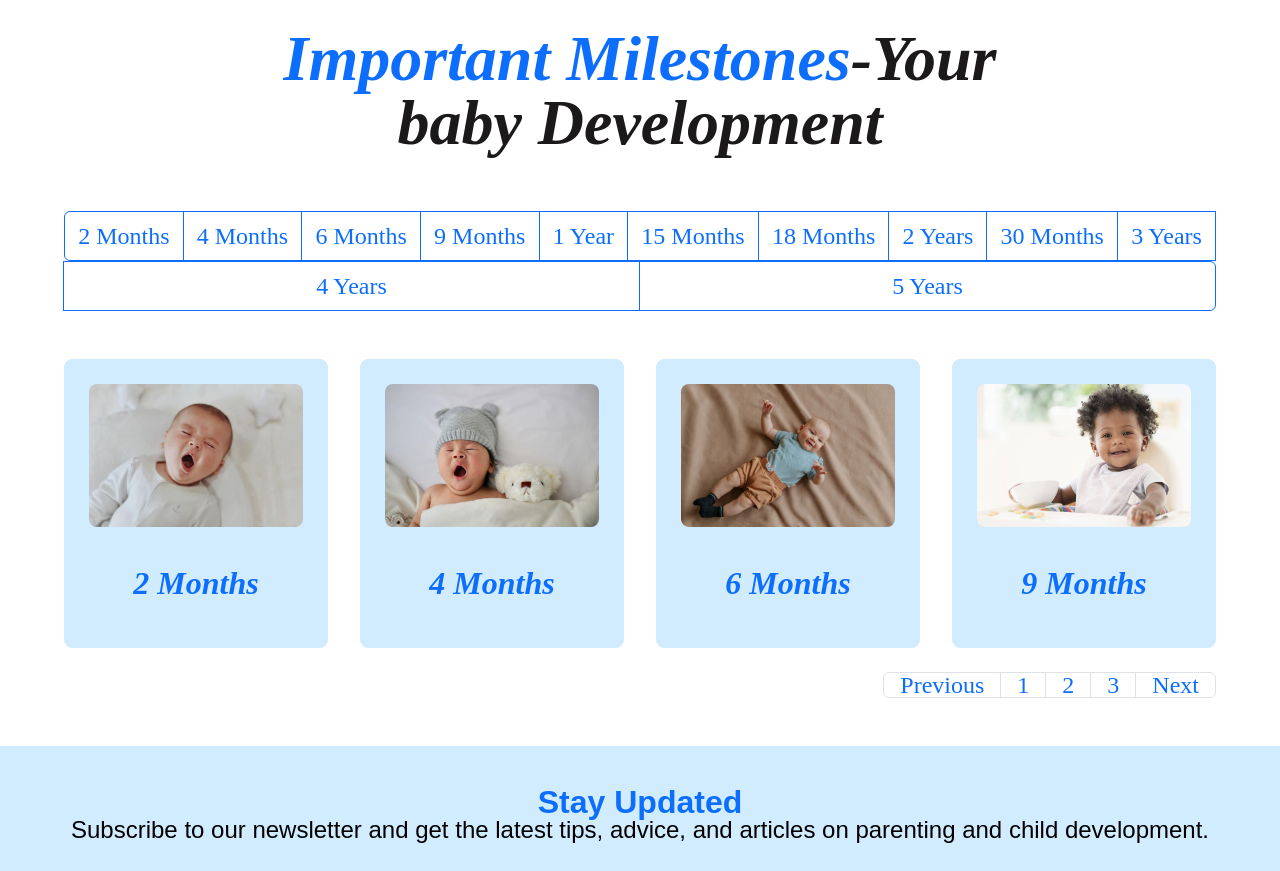
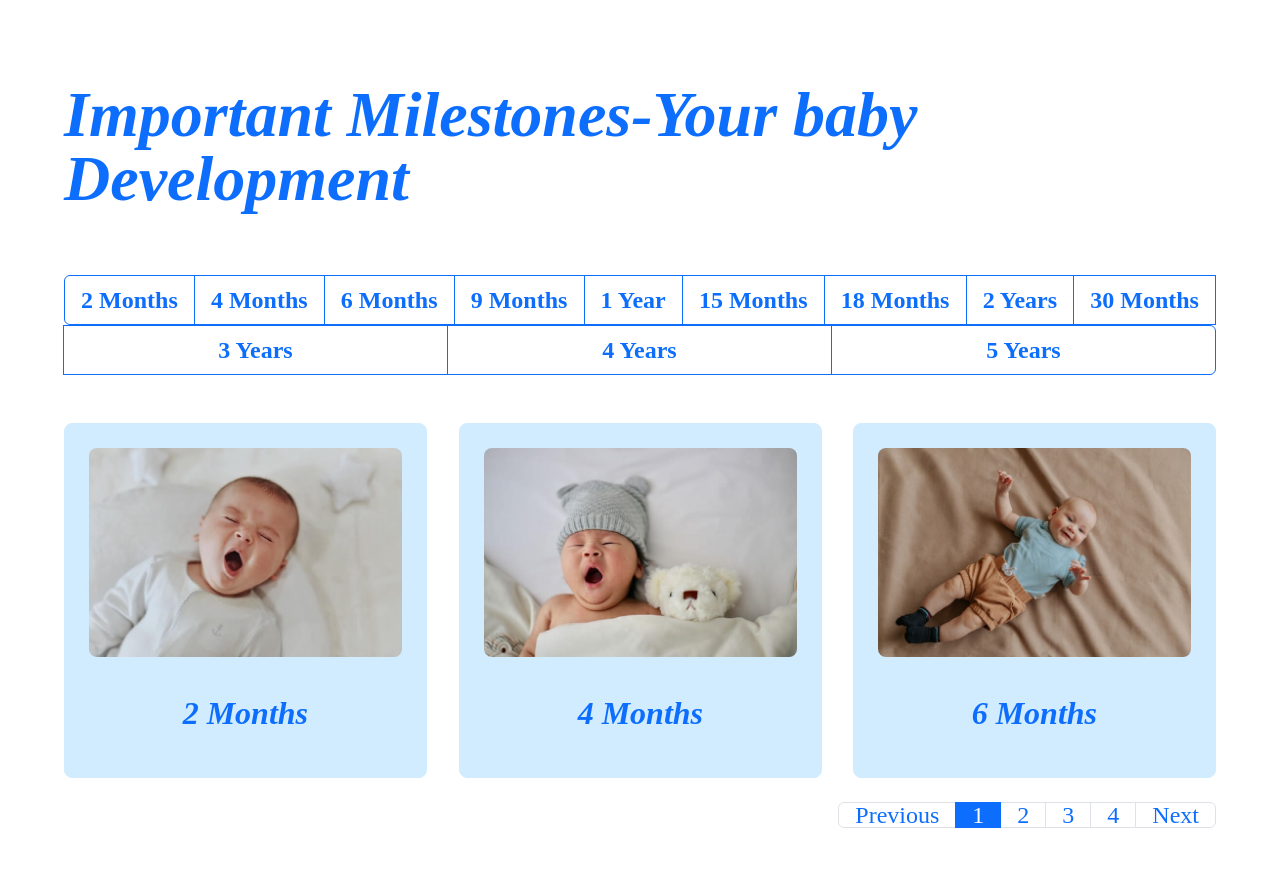
Before and after one commit to Miranda-K12/GrowGuide-Website, a website with bundled scripts: page index.html in a window 1280 px wide. Shown: the part 1581-2452 px from the top of the page. Built offline with nearby package versions, Linux system fonts and the light colour scheme.

Commit message:
update Pagination

```diff
--- a/css/general.css
+++ b/css/general.css
@@ -74,9 +74,8 @@ body {
   margin-bottom: var(--spacing-lg);
   font-weight: var(--font-weight-bold);
   font-style: italic;
-}
-.gradient-title {
   color: var(--color-primary);
+  margin-bottom: var(--spacing-xxl);
 }
 
 .section__subtitle {
--- a/css/layout/activities.css
+++ b/css/layout/activities.css
@@ -6,7 +6,7 @@
   display: flex;
   justify-content: space-between;
   align-items: center;
-  margin-bottom: 2rem;
+
   color: var(--color-primary);
 }
 
@@ -65,7 +65,7 @@
 .activity-card img {
   width: 100%;
   border-radius: var(--radius-md);
-  height: 20rem;
+  height: 25rem;
   object-fit: cover;
   margin-bottom: var(--spacing-sm);
 }
--- a/css/layout/milestones.css
+++ b/css/layout/milestones.css
@@ -1,27 +1,19 @@
-.milestones-section {
-  display: flex;
-  justify-content: center;
-  align-items: center;
-  flex-direction: column;
-  margin: 0 auto;
-  text-align: center;
-  width: 70%;
-  padding: 1.5rem;
-  text-align: center;
+.milestones-section__title {
+  color: var(--color-primary);
 }
-
 .milestones-section__description {
   font-size: var(--font-size-lg);
 }
 .milestones-section__cards {
   margin-top: 3rem;
   display: grid;
-  grid-template-columns: repeat(4, 1fr);
+  grid-template-columns: repeat(3, 1fr);
   gap: var(--spacing-lg);
 }
 
 .btn-outline-primary {
   font-size: var(--font-size-lg);
+  font-weight: var(--font-weight-medium);
 }
 .btn-outline-primary:hover {
   background-color: var(--color-light-blue);
@@ -108,7 +100,6 @@
 .back-button {
   font-size: var(--font-size-lg);
   font-weight: var(--font-weight-bold);
-
   position: absolute;
   bottom: var(--spacing-xxl);
   right: var(--spacing-xxl);
@@ -126,3 +117,15 @@
 .img-animation {
   animation: zooming 0.8s ease-out forwards;
 }
+
+@media (max-width: 768px) {
+  .milestones-section__cards {
+    grid-template-columns: repeat(2, 1fr);
+  }
+}
+
+@media (max-width: 480px) {
+  .milestones-section__cards {
+    grid-template-columns: 1fr;
+  }
+}
--- a/css/styles.css
+++ b/css/styles.css
@@ -3,5 +3,5 @@
 @import url("./layout/hero.css");
 @import url("./layout/activities.css");
 @import url("./layout/milestones.css");
-@import url("./layout/faqs.css");
+
 @import url("./layout/footer.css");
--- a/index.html
+++ b/index.html
@@ -27,7 +27,7 @@
   <body>
     <header class="header">
       <div class="header__logo">
-        <img src="./images/logo.png" alt="logo" />
+        <a href="./index.html"> <img src="./images/logo.png" alt="logo" /></a>
       </div>
 
       <nav class="nav" aria-label="milestones-info">
@@ -253,12 +253,9 @@
       </section>
 
       <section class="milestones__section section" id="milestone-tracker">
-        <div class="milestones-section">
-          <h1 class="milestones-section__title section__title">
-            <span class="gradient-title">Important Milestones</span>-Your baby
-            Development
-          </h1>
-        </div>
+        <h1 class="section__title">
+          Important Milestones-Your baby Development
+        </h1>
 
         <div class="age-categories-box">
           <div
@@ -307,24 +304,8 @@
 
         <div class="milestones-section__cards"></div>
 
-        <nav aria-label="Page navigation example">
-          <ul class="pagination">
-            <li class="page-item">
-              <a class="page-link prev" href="#">Previous</a>
-            </li>
-            <li class="page-item">
-              <a class="page-link" href="#" data-page="1">1</a>
-            </li>
-            <li class="page-item">
-              <a class="page-link" href="#" data-page="2">2</a>
-            </li>
-            <li class="page-item">
-              <a class="page-link" href="#" data-page="3">3</a>
-            </li>
-            <li class="page-item">
-              <a class="page-link next" href="#">Next</a>
-            </li>
-          </ul>
+        <nav aria-label="Page navigation">
+          <ul class="pagination"></ul>
         </nav>
       </section>
     </main>
--- a/js/renderAgeCategories.js
+++ b/js/renderAgeCategories.js
@@ -1,4 +1,3 @@
-// sidebar.js
 import { renderDetails } from "./renderCardDetails.js";
 import { toggleCards } from "./renderCardDetails.js";
 export const handleAgeCategories = (data) => {
@@ -19,5 +18,3 @@ export const handleAgeCategories = (data) => {
     });
   });
 };
-
-handleAgeCategories();
--- a/js/renderCards.js
+++ b/js/renderCards.js
@@ -1,23 +1,30 @@
 import { renderAnimations } from "./animations.js";
 import { handleAgeCategories } from "./renderAgeCategories.js";
-import { renderDetails, toggleCards } from "./renderCardDetails.js";
-
-const cardsPerPage = 4;
+import  {renderDetails, toggleCards} from './renderCardDetails.js';
+let cardsPerPage = 3;
 let currentPage = 1;
-let fullData = [];
-
-const fetchData = async () => {
+let totalCards = [];
+const setCardsPerPage = () => {
+  if (window.innerWidth <= 768) {
+    cardsPerPage = 2;
+  } else {
+    cardsPerPage = 3;
+  }
+};
+export const fetchData = async () => {
   try {
+    setCardsPerPage();
     const response = await fetch("./js/data.json");
     const data = await response.json();
-    fullData = data;
+    totalCards = data;
     renderCard(currentPage);
-    setupPagination();
+    renderPagination();
     handleAgeCategories(data);
   } catch (err) {
     console.error("Data fetch error:", err);
   }
 };
+fetchData();
 
 export const renderCard = (page) => {
   const container = document.querySelector(".milestones-section__cards");
@@ -25,7 +32,7 @@ export const renderCard = (page) => {
 
   const start = (page - 1) * cardsPerPage;
   const end = start + cardsPerPage;
-  const currentItems = fullData.slice(start, end);
+  const currentItems = totalCards.slice(start, end);
 
   currentItems.forEach((item) => {
     const cardHTML = `
@@ -39,45 +46,90 @@ export const renderCard = (page) => {
     container.innerHTML += cardHTML;
   });
 
-  addCardClickListeners();
+  setupCardClickHandlers();
   renderAnimations();
 };
 
-const setupPagination = () => {
-  const pageLinks = document.querySelectorAll(".page-link[data-page]");
+//Pagination
+const renderPagination = () => {
+  const paginationContainer = document.querySelector(".pagination");
+  paginationContainer.innerHTML = "";
 
-  pageLinks.forEach((link) => {
-    link.addEventListener("click", (e) => {
-      e.preventDefault();
-      currentPage = parseInt(link.dataset.page);
-      renderCard(currentPage);
-    });
-  });
+  const totalPages = Math.ceil(totalCards.length / cardsPerPage);
 
-  document.querySelector(".page-link.prev")?.addEventListener("click", (e) => {
+  // Previus Button
+  const prevButton = document.createElement("li");
+  prevButton.className = "page-item";
+  prevButton.innerHTML = `
+    <a class="page-link prev" href="#">Previous</a>
+  `;
+  prevButton.addEventListener("click", (e) => {
     e.preventDefault();
     if (currentPage > 1) {
       currentPage--;
       renderCard(currentPage);
+      renderPagination();
     }
   });
+  paginationContainer.appendChild(prevButton);
 
-  document.querySelector(".page-link.next")?.addEventListener("click", (e) => {
+  // Page Number Buttons
+  for (let i = 1; i <= totalPages; i++) {
+    const pageItem = document.createElement("li");
+    pageItem.className = "page-item" + (i === currentPage ? " active" : "");
+
+    const link = document.createElement("a");
+    link.className = "page-link";
+    link.href = "#";
+    link.textContent = i;
+    link.dataset.page = i;
+
+    link.addEventListener("click", (e) => {
+      e.preventDefault();
+      currentPage = i;
+      renderCard(currentPage);
+      renderPagination();
+    });
+
+    pageItem.appendChild(link);
+    paginationContainer.appendChild(pageItem);
+  }
+
+  // Next Button
+  const nextButton = document.createElement("li");
+  nextButton.className = "page-item";
+  nextButton.innerHTML = `
+    <a class="page-link next" href="#">Next</a>
+  `;
+  nextButton.addEventListener("click", (e) => {
     e.preventDefault();
-    const maxPage = Math.ceil(fullData.length / cardsPerPage);
-    if (currentPage < maxPage) {
+    if (currentPage < totalPages) {
       currentPage++;
       renderCard(currentPage);
+      renderPagination();
     }
   });
+  paginationContainer.appendChild(nextButton);
 };
 
-const addCardClickListeners = () => {
+window.addEventListener("resize", () => {
+  const previousCardsPerPage = cardsPerPage;
+
+  setCardsPerPage();
+
+  if (cardsPerPage !== previousCardsPerPage) {
+    currentPage = 1;
+    renderPagination();
+    renderCard(currentPage);
+  }
+});
+
+export const setupCardClickHandlers = () => {
   const cards = document.querySelectorAll(".card");
   cards.forEach((card) => {
     card.addEventListener("click", () => {
       const cardId = card.getAttribute("data-id");
-      const item = fullData.find(({ id }) => id === +cardId);
+      const item = totalCards.find(({ id }) => id === +cardId);
       if (item) {
         renderDetails(item);
         toggleCards(true);
@@ -85,5 +137,3 @@ const addCardClickListeners = () => {
     });
   });
 };
-
-fetchData();
```
Also changed, not shown: css/layout/faqs.css (deleted).
